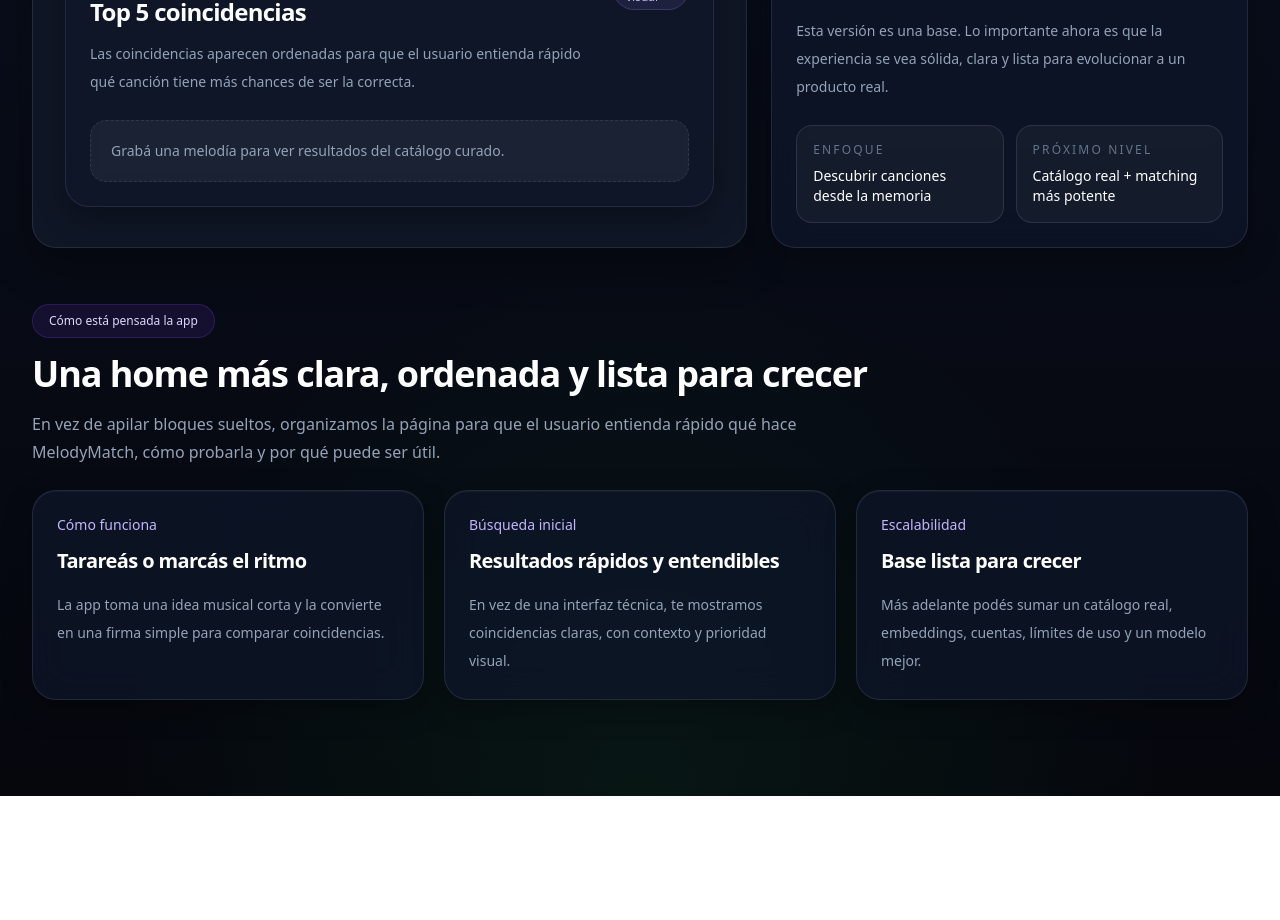
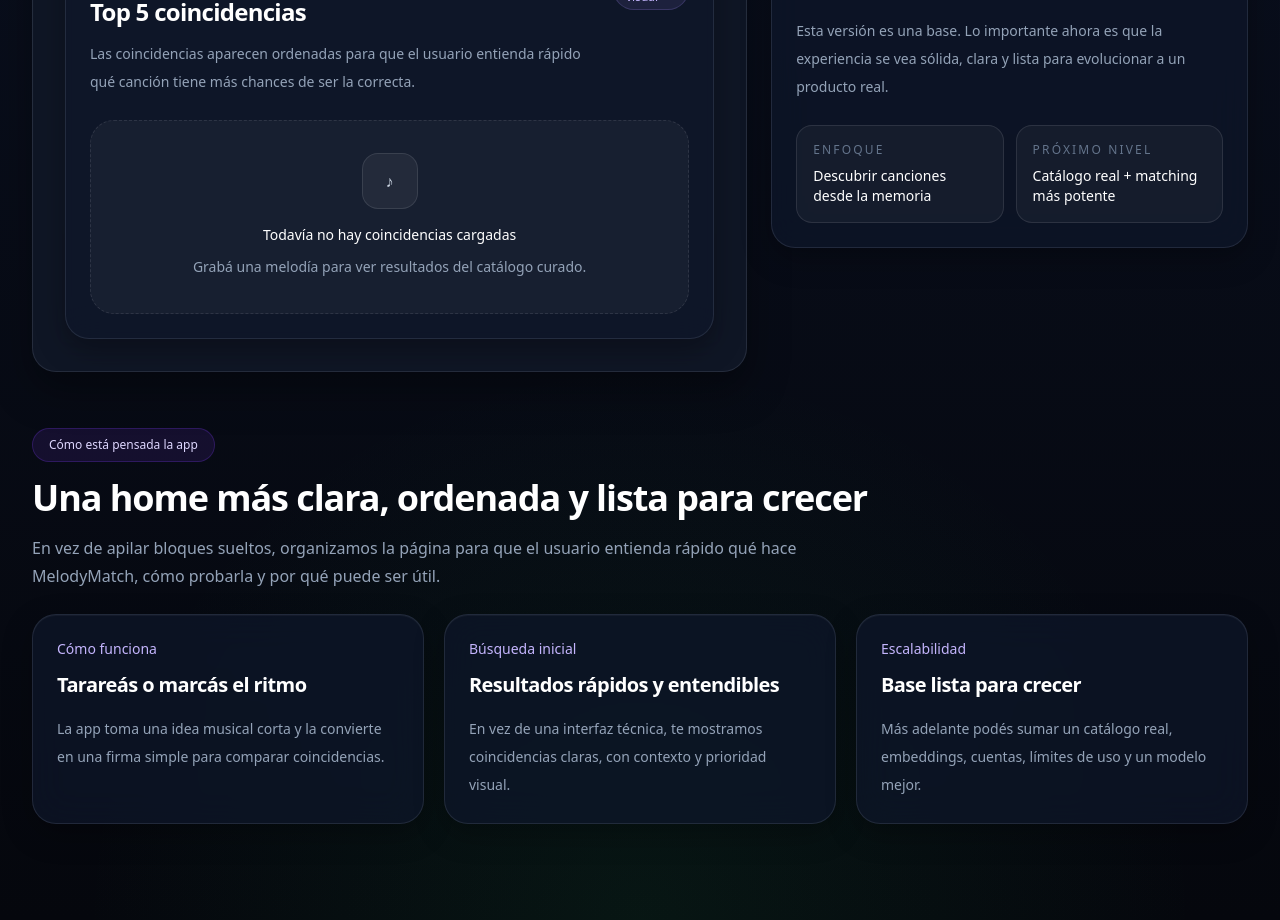
Before and after one commit to matias513/melodymatch, a Next.js app: page / in a window 1280 px wide. Shown: the part 1540-2460 px from the top of the page. Before the commit the page ends 2336 px from the top, so only its background shows below. Built offline with nearby package versions, Linux system fonts and the light colour scheme.

Commit message:
Update recorder.tsx

```diff
--- a/components/recorder.tsx
+++ b/components/recorder.tsx
@@ -279,9 +279,19 @@
 
       <div className="mt-6 space-y-3">
         {results.length === 0 ? (
-          <div className="rounded-2xl border border-dashed border-white/10 bg-white/5 p-5 text-sm text-slate-400">
-            Grabá una melodía para ver resultados del catálogo curado.
-          </div>
+        <div className="rounded-[24px] border border-dashed border-white/10 bg-white/[0.04] px-5 py-8 text-center">
+  <div className="mx-auto flex h-14 w-14 items-center justify-center rounded-2xl border border-white/10 bg-white/5 text-slate-300">
+    ♪
+  </div>
+
+  <p className="mt-4 text-sm font-medium text-white">
+    Todavía no hay coincidencias cargadas
+  </p>
+
+  <p className="mt-2 text-sm leading-7 text-slate-400">
+    Grabá una melodía para ver resultados del catálogo curado.
+  </p>
+</div>
         ) : (
           results.map((item, index) => (
             <ResultCard
```
